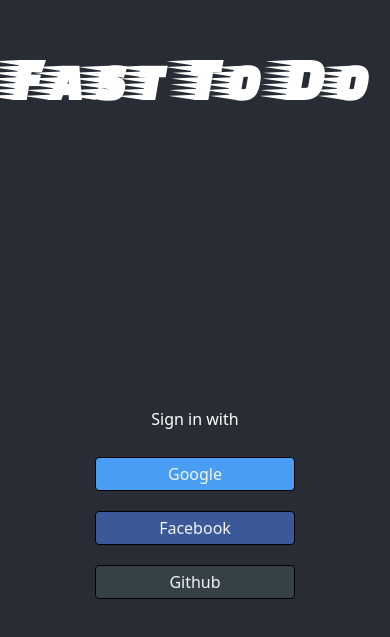
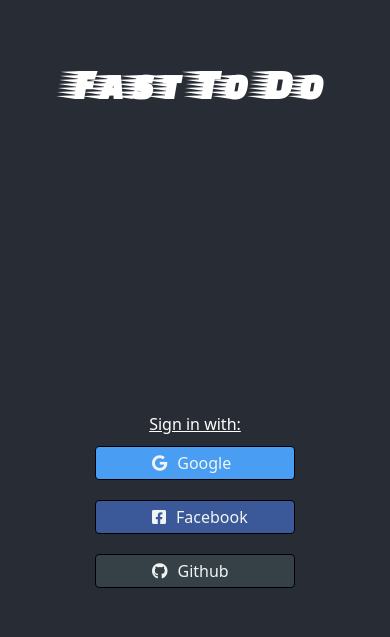
Before and after one commit to Facodeur/fast-to-do, a React (Create React App) app: page / in a window 390 px wide. Shown: the part 121-758 px from the top of the page. Built offline with nearby package versions, Linux system fonts and the light colour scheme.

Commit message:
ajout du cdn font awesome + icon F, G, G , ajustement des boutons log, ajustement responsive du titre

```diff
--- a/public/index.html
+++ b/public/index.html
@@ -25,7 +25,8 @@
       Learn how to configure a non-root public URL by running `npm run build`.
     -->
     <link rel="preconnect" href="https://fonts.gstatic.com">
-<link href="https://fonts.googleapis.com/css2?family=Faster+One&display=swap" rel="stylesheet">
+    <link href="https://fonts.googleapis.com/css2?family=Faster+One&display=swap" rel="stylesheet">
+    <link rel="stylesheet" href="https://use.fontawesome.com/releases/v5.15.3/css/all.css" integrity="sha384-SZXxX4whJ79/gErwcOYf+zWLeJdY/qpuqC4cAa9rOGUstPomtqpuNWT9wdPEn2fk" crossorigin="anonymous">
 
     <title>React App</title>
   </head>
--- a/src/components/BtnLoging.js
+++ b/src/components/BtnLoging.js
@@ -10,6 +10,8 @@
 }
 
 export default styled(BtnLoging)`
+  display: flex;
+  align-items: center;
   background: ${props => props.btnColor};
   color: ${colors.white};
   margin: ${pxToRem(10)};
--- a/src/components/SignIn.js
+++ b/src/components/SignIn.js
@@ -1,27 +1,38 @@
-import styled from 'styled-components'
-import BtnLoging from './BtnLoging'
-import { colors } from '../theme/helpers'
-
+import styled from "styled-components";
+import BtnLoging from "./BtnLoging";
+import { colors } from "../theme/helpers";
 
 const SignIn = ({ className }) => {
-
   const handleClick = () => {
-    console.log("j'ai click !")
-  }
+    console.log("j'ai click !");
+  };
   return (
     <div className={className}>
-      <p>Sign in with</p>
-      <BtnLoging btnColor={colors.primary} click={handleClick}>Google</BtnLoging>
-      <BtnLoging btnColor={colors.facebook}>Facebook</BtnLoging>
-      <BtnLoging btnColor={colors.grey}>Github</BtnLoging>
+      <p>Sign in with:</p>
+      <BtnLoging btnColor={colors.primary} click={handleClick}>
+        <i class="fab fa-google"></i>Google
+      </BtnLoging>
+      <BtnLoging btnColor={colors.facebook}>
+        <i className="fab fa-facebook-square"></i>Facebook
+      </BtnLoging>
+      <BtnLoging btnColor={colors.grey}>
+        <i class="fab fa-github"></i>Github
+      </BtnLoging>
     </div>
-  )
-}
+  );
+};
 
 export default styled(SignIn)`
   display: flex;
   flex-direction: column;
   justify-content: center;
   align-items: center;
-
-`
+  p {
+    margin: 0;
+    text-decoration: underline;
+  }
+  .fab {
+    margin-left: 50px;
+    margin-right: 10px;
+  }
+`;
--- a/src/components/Titre.js
+++ b/src/components/Titre.js
@@ -1,5 +1,5 @@
 import styled from "styled-components";
-import { pxToRem } from "../theme/helpers";
+import { pxToRem, media } from "../theme/helpers";
 
 const Titre = ({ className }) => {
   return (
@@ -10,13 +10,21 @@
 };
 
 export default styled(Titre)`
-  margin-right: ${pxToRem(20)};
+  margin: ${pxToRem(20)};
   p {
     margin: 0;
   }
 
   h1 {
-    font-size: ${pxToRem(60)};
+    font-size: ${pxToRem(42)};
     font-family: "Faster One", cursive;
   }
+  ${
+    media.small`
+    h1 {
+      font-size: ${pxToRem(60)};
+    }
+
+    `
+  }
 `;
```
